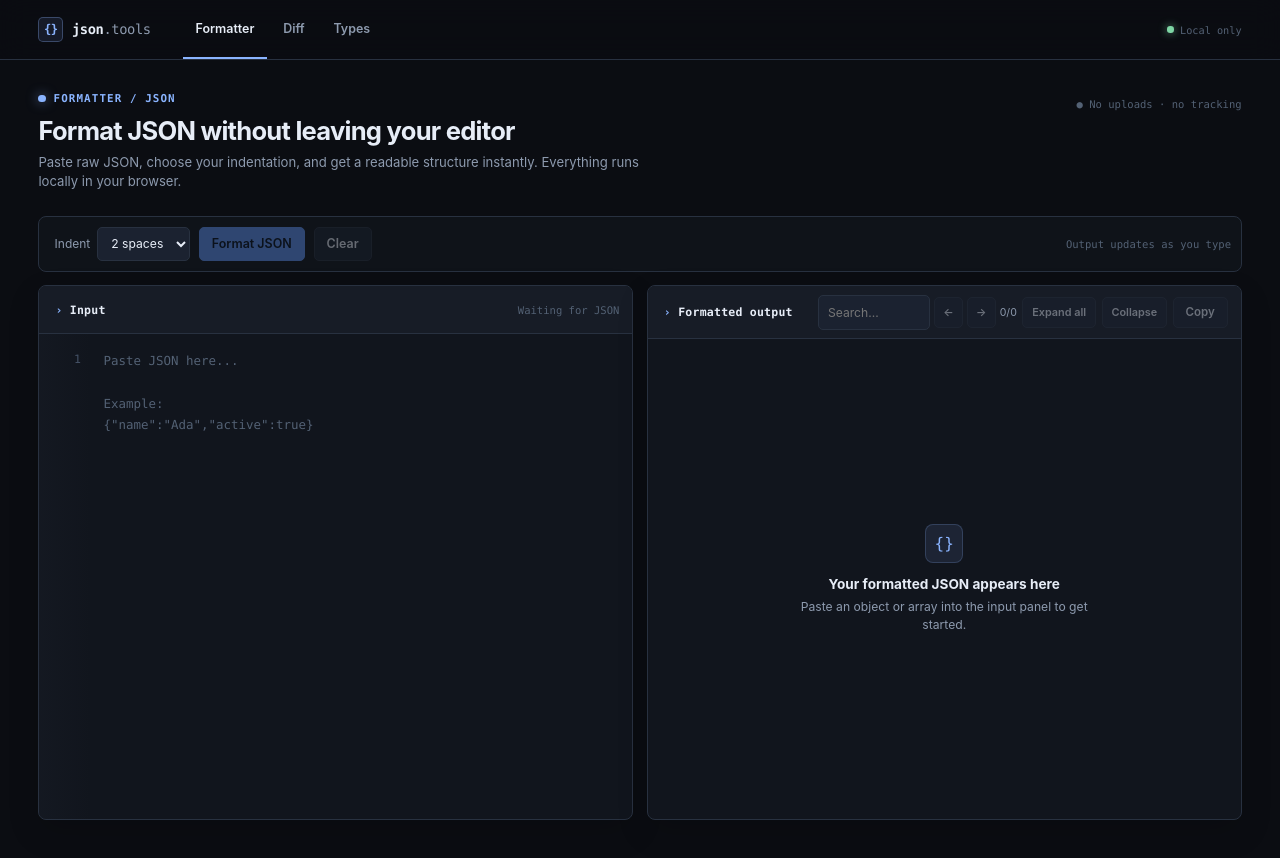
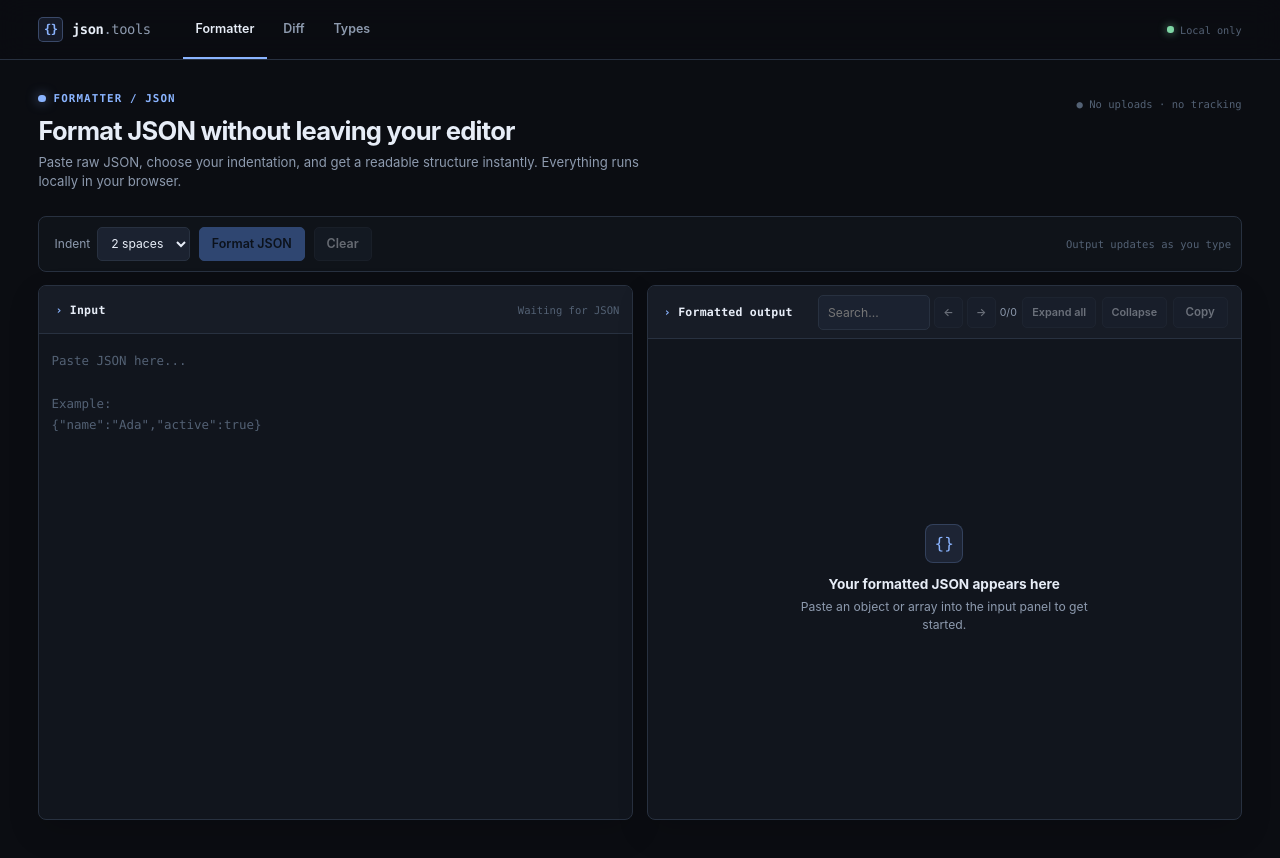
Before and after one commit to ardi17sh/json-tools, a SvelteKit app: page / in a window 1280 px wide. Built offline with nearby package versions, Linux system fonts and the light colour scheme.

Commit message:
refactor: remove line number on input

```diff
--- a/src/lib/components/JsonInput.svelte
+++ b/src/lib/components/JsonInput.svelte
@@ -5,22 +5,14 @@
   }
 
   let { value = $bindable(''), placeholder = '' }: Props = $props();
-  let scrollTop = $state(0);
-  const lineCount = $derived(Math.max(1, value.split('\n').length));
 </script>
 
 <div class="editor-shell">
-  <div class="line-numbers" aria-hidden="true" style:transform={`translateY(-${scrollTop}px)`}>
-    {#each Array(lineCount) as _, index}
-      <span>{index + 1}</span>
-    {/each}
-  </div>
   <textarea
     class="input-area"
     bind:value
     {placeholder}
     spellcheck="false"
     aria-label="JSON input"
-    onscroll={(event) => (scrollTop = (event.currentTarget as HTMLTextAreaElement).scrollTop)}
   ></textarea>
 </div>
--- a/src/styles/global.css
+++ b/src/styles/global.css
@@ -320,27 +320,9 @@ h1 {
 }
 
 .editor-shell {
-  display: grid;
-  grid-template-columns: 3.25rem minmax(0, 1fr);
+  display: flex;
   flex: 1;
   min-height: 0;
-  background: linear-gradient(90deg, rgba(23, 28, 38, 0.48), transparent 3.25rem);
-}
-
-.line-numbers {
-  padding-top: 1rem;
-  color: #455267;
-  font-family: var(--font-mono);
-  font-size: 0.72rem;
-  line-height: 1.7;
-  text-align: right;
-  user-select: none;
-  pointer-events: none;
-}
-
-.line-numbers span {
-  display: block;
-  padding-right: 0.65rem;
 }
 
 .output-area {
```
